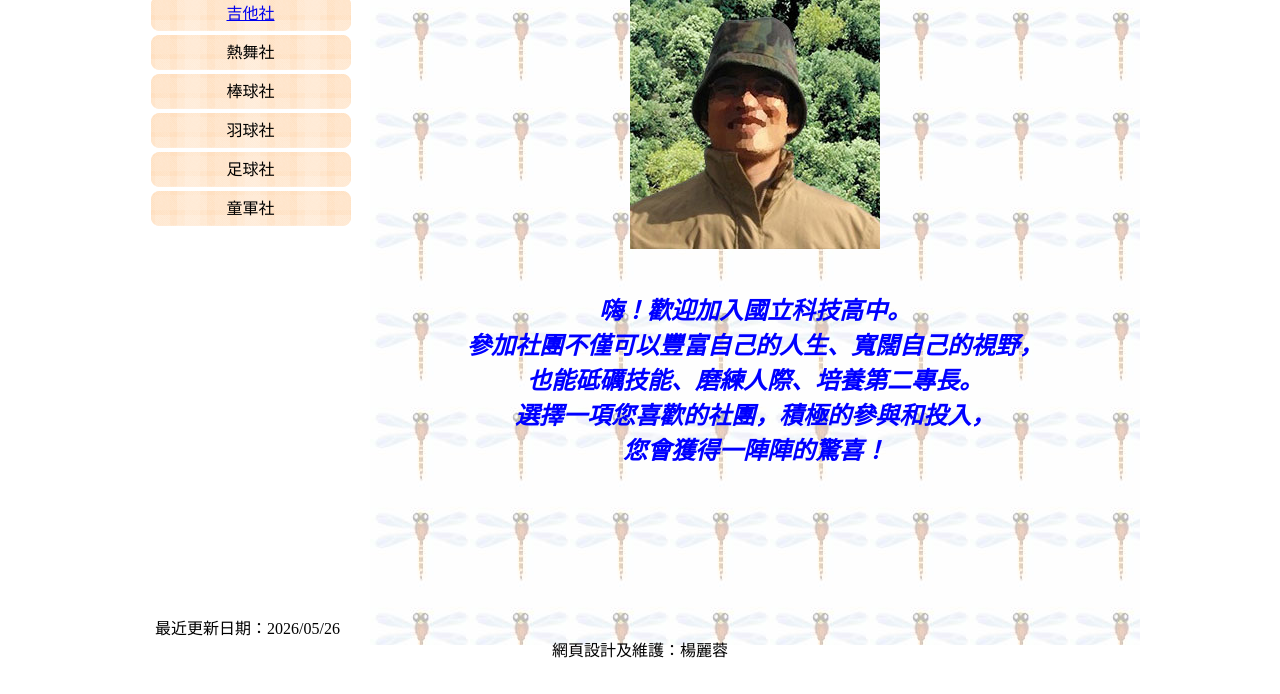
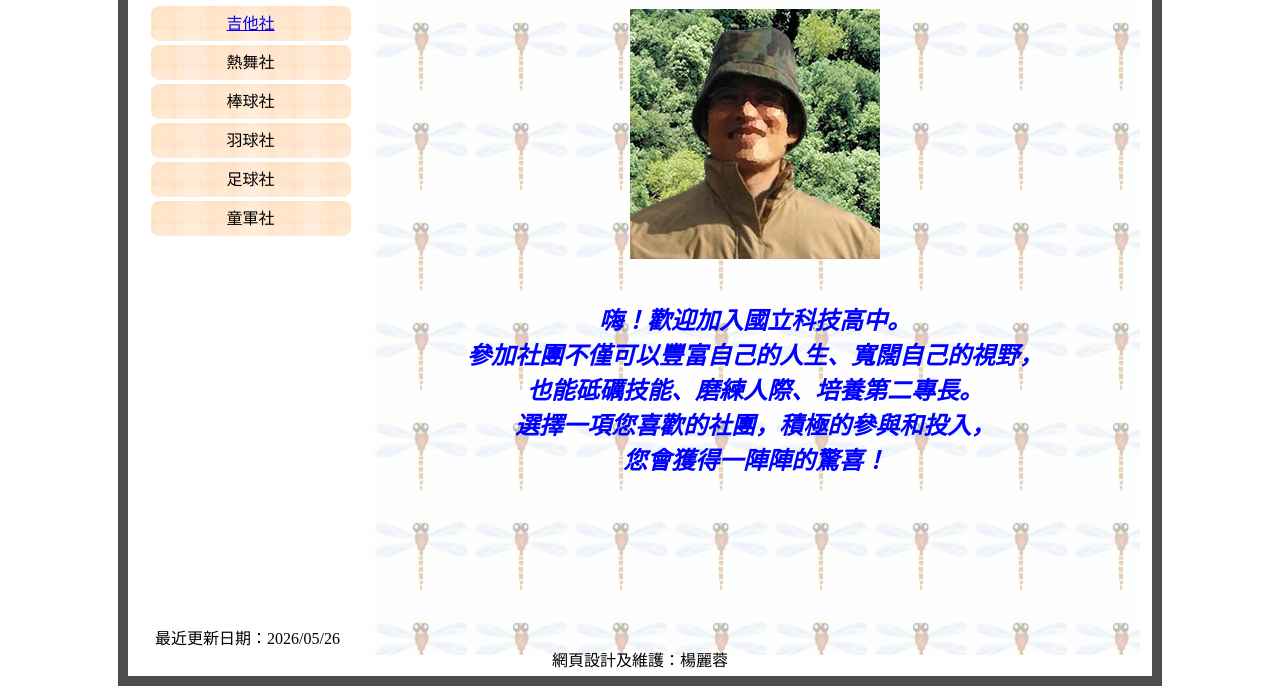
Before and after one commit to alinLLLi/git-alin-test, a plain HTML site: page index.html in a window 1280 px wide. Shown: the part 110-804 px from the top of the page. Drawn offline with Linux system fonts and the light colour scheme.

Commit message:
修改背景

```diff
--- a/index.html
+++ b/index.html
@@ -11,6 +11,7 @@
             height: 768px;
             margin: 0 auto;
             /* background: burlywood; */
+            border: 10px solid #4d4d4d;
         }
 
         #top {
```
